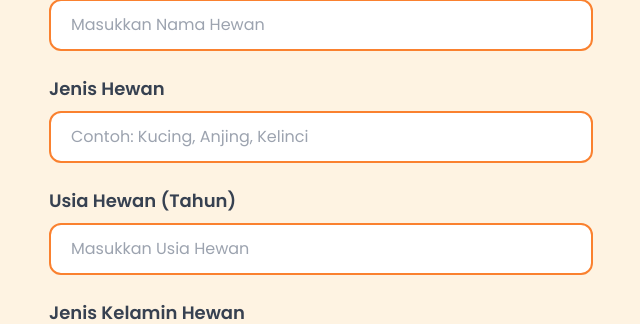
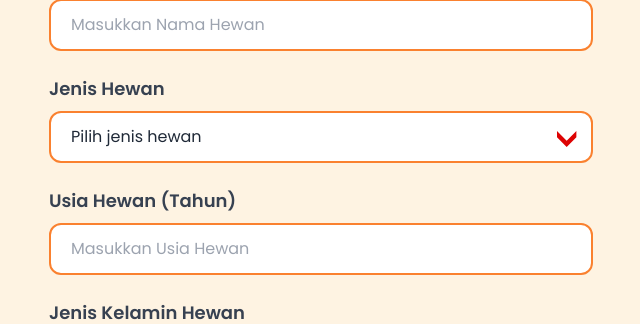
Before and after one commit to HablSank/Candy-Vet, a PHP site: page /booking.php in a window 1280 px wide. Shown: the part 635-959 px from the top of the page, without its empty margins (319-959 px from the left). Run offline with PHP 8.4, Linux system fonts and the light colour scheme; data that the repository does not hold is empty; some libraries are stand-ins or nearby versions.

Commit message:
Revisi input form jenis hewan

```diff
--- a/booking.php
+++ b/booking.php
@@ -177,10 +177,50 @@ if(isset($_POST['submit'])) {
                 <input type="text" name="nm_hewan" id="nm_hewan" placeholder="Masukkan Nama Hewan" required class="w-full px-5 py-3 text-base border-2 border-[#FA812F] rounded-xl bg-white text-gray-800 outline-none focus:border-orange-500 focus:ring-2 focus:ring-orange-200 transition">
             </div>
 
-            <div>
-                <label for="jenis_hewan" class="block text-lg font-semibold text-gray-700 mb-2">Jenis Hewan</label>
-                <input type="text" name="jenis_hewan" id="jenis_hewan" placeholder="Contoh: Kucing, Anjing, Kelinci" required class="w-full px-5 py-3 text-base border-2 border-[#FA812F] rounded-xl bg-white text-gray-800 outline-none focus:border-orange-500 focus:ring-2 focus:ring-orange-200 transition">
-            </div>
+            <div class="relative">
+    <label for="jenis_hewan" class="block text-lg font-semibold text-gray-700 mb-2">
+        Jenis Hewan
+    </label>
+
+    <select id="jenis_hewan" name="jenis_hewan"
+        onchange="toggleInput(this)"
+        class="w-full appearance-none px-5 py-3 text-base border-2 border-[#FA812F] rounded-xl bg-white text-gray-800 outline-none focus:border-orange-500 focus:ring-2 focus:ring-orange-200 transition pr-10">
+        <option value="" disabled selected>Pilih jenis hewan</option>
+        <option value="Kucing">Kucing</option>
+        <option value="Anjing">Anjing</option>
+        <option value="Kelinci">Kelinci</option>
+        <option value="Burung">Burung</option>
+        <option value="Lainnya">Lainnya</option>
+    </select>
+
+    <!-- SVG panah -->
+    <svg class="absolute right-4 top-[54px] w-5 h-5 text-gray-500 pointer-events-none"
+        xmlns="http://www.w3.org/2000/svg"
+        fill="none"
+        viewBox="0 0 30 24">
+        <path d="M29.0561 3.14713e-05L29.0561 9.21603L14.5281 23.936L7.24792e-05 9.21603V3.14713e-05L14.5281 14.784L29.0561 3.14713e-05Z" fill="#DD0303"/>
+    </svg>
+
+    <!-- Input muncul jika pilih 'Lainnya' -->
+    <input type="text" id="hewan_lainnya" name="hewan_lainnya"
+        placeholder="Tulis jenis hewan"
+        class="hidden mt-3 w-full px-5 py-3 text-base border-2 border-[#FA812F] rounded-xl bg-white text-gray-800 outline-none focus:border-orange-500 focus:ring-2 focus:ring-orange-200 transition">
+</div>
+
+<script>
+function toggleInput(select) {
+    const input = document.getElementById('hewan_lainnya');
+    if (select.value === 'Lainnya') {
+        input.classList.remove('hidden');
+        input.required = true;
+    } else {
+        input.classList.add('hidden');
+        input.required = false;
+        input.value = '';
+    }
+}
+</script>
+
 
             <div>
                 <label for="usia_hewan" class="block text-lg font-semibold text-gray-700 mb-2">Usia Hewan (Tahun)</label>
```
